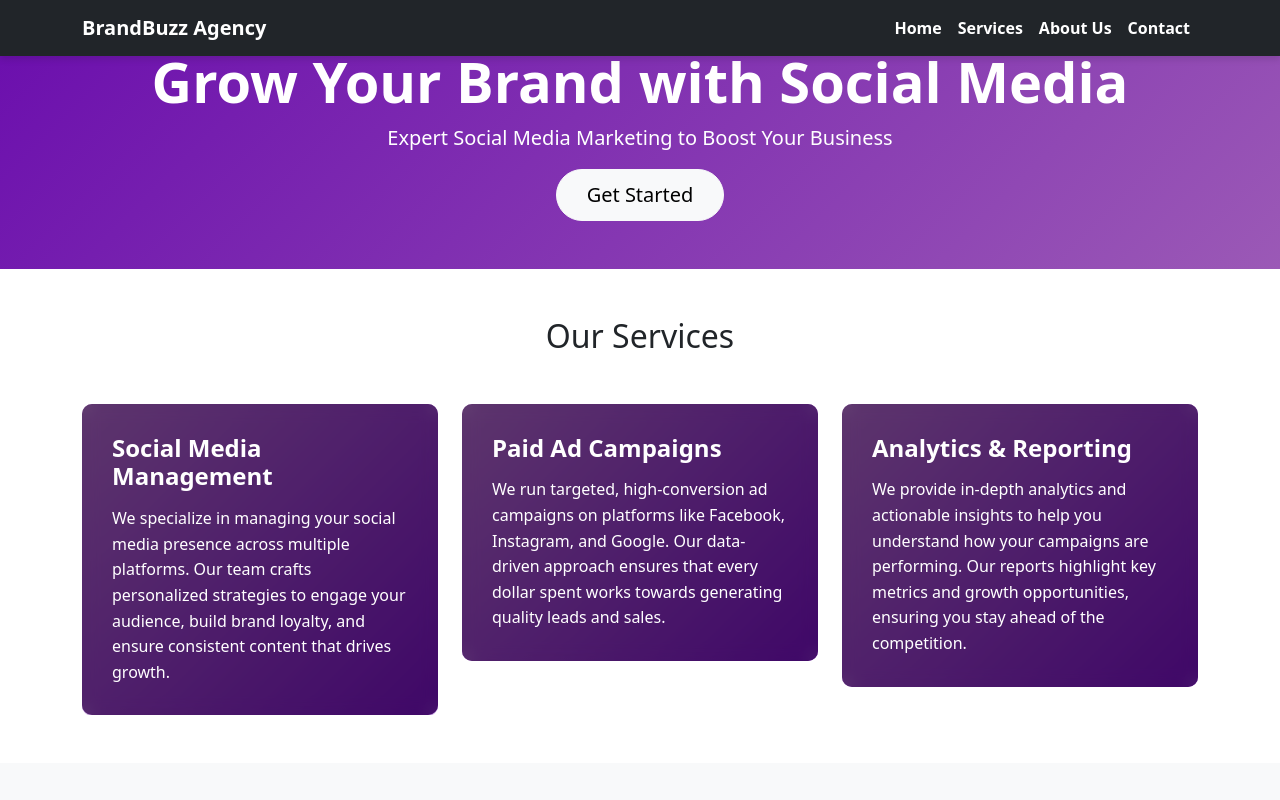
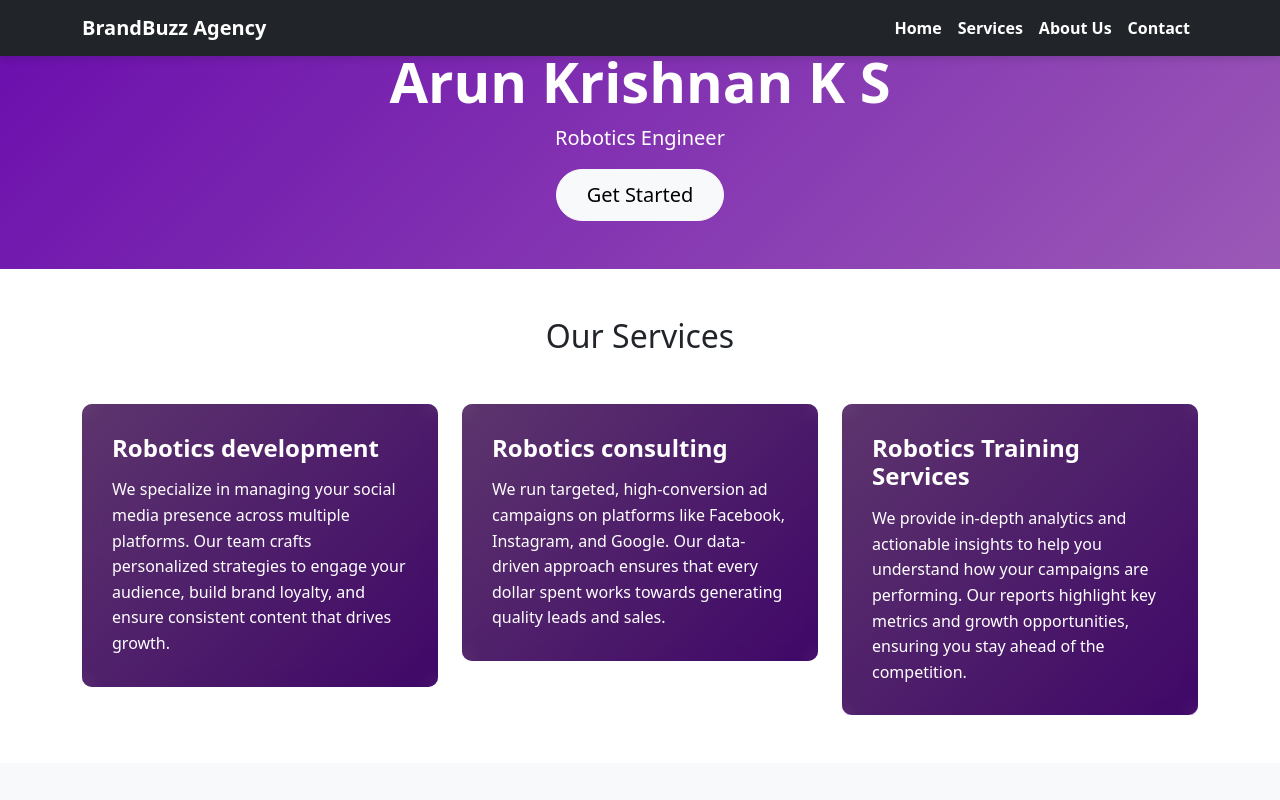
Before and after one commit to ArunKrishnan2/website1, a plain HTML site: page index.html in a window 1280 px wide. Shown: the top 800 px of the page. Drawn offline with nearby package versions, Linux system fonts and the light colour scheme.

Commit message:
Add files via upload

```diff
--- a/index.html
+++ b/index.html
@@ -40,8 +40,8 @@
     <!-- Hero Section -->
     <section class="hero bg-primary text-white text-center py-5">
         <div class="container">
-            <h1>Grow Your Brand with Social Media</h1>
-            <p>Expert Social Media Marketing to Boost Your Business</p>
+            <h1>Arun Krishnan K S</h1>
+            <p>Robotics Engineer</p>
             <a href="#" class="btn btn-light btn-lg">Get Started</a>
         </div>
     </section>
@@ -55,7 +55,7 @@
             <div class="col-md-4">
                 <div class="card service-card">
                     <div class="card-body">
-                        <h5 class="card-title">Social Media Management</h5>
+                        <h5 class="card-title">Robotics development</h5>
                         <p class="card-text">We specialize in managing your social media presence across multiple platforms. Our team crafts personalized strategies to engage your audience, build brand loyalty, and ensure consistent content that drives growth.</p>
                     </div>
                 </div>
@@ -63,7 +63,7 @@
             <div class="col-md-4">
                 <div class="card service-card">
                     <div class="card-body">
-                        <h5 class="card-title">Paid Ad Campaigns</h5>
+                        <h5 class="card-title">Robotics consulting</h5>
                         <p class="card-text">We run targeted, high-conversion ad campaigns on platforms like Facebook, Instagram, and Google. Our data-driven approach ensures that every dollar spent works towards generating quality leads and sales.</p>
                     </div>
                 </div>
@@ -71,7 +71,7 @@
             <div class="col-md-4">
                 <div class="card service-card">
                     <div class="card-body">
-                        <h5 class="card-title">Analytics & Reporting</h5>
+                        <h5 class="card-title">Robotics Training Services</h5>
                         <p class="card-text">We provide in-depth analytics and actionable insights to help you understand how your campaigns are performing. Our reports highlight key metrics and growth opportunities, ensuring you stay ahead of the competition.</p>
                     </div>
                 </div>
```
